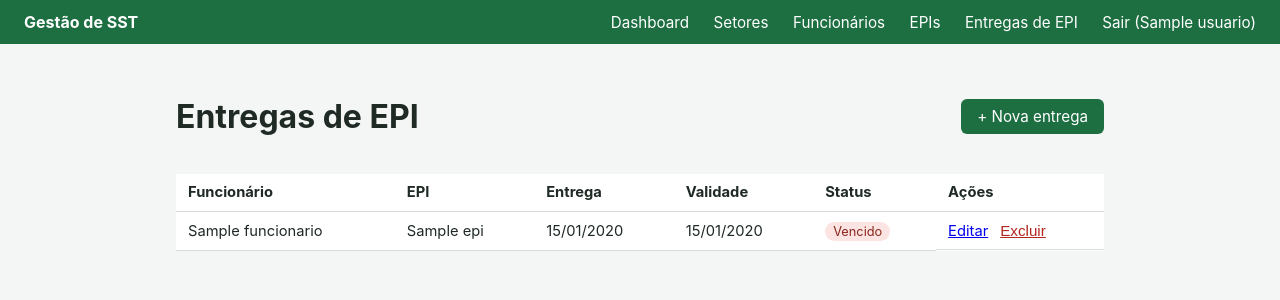
After one commit to wrafael2000/wrafael2000, a Flask app: page /entregas-epi/ in a window 1280 px wide. The commit adds this page. Shown: the top 300 px of the page. Run offline with Flask 3, Linux system fonts and the light colour scheme; a user stored in the database is signed in; tables that the repository leaves empty hold one stand-in row (values such as "Sample post").

Commit message:
Fase 2: controle de EPIs (catálogo, entregas e alertas de vencimento)
Adiciona o catálogo de EPIs (nome, CA, vida útil), o registro de
entregas a funcionários com cálculo automático de validade, status
por entrega (válido/vencendo/vencido) e contadores de alerta no
dashboard.

Co-Authored-By: Claude Sonnet 5 <noreply@anthropic.com>
Claude-Session: https://claude.ai/code/session_018bgF5UdVB616nZafcTs6Nv

```diff
--- a/app/__init__.py
+++ b/app/__init__.py
@@ -20,6 +20,8 @@ def create_app(config_class=Config):
         from . import models  # noqa: F401  (garante que os models sejam registrados)
         from .cli import registrar_comandos
         from .routes.auth import auth_bp
+        from .routes.entregas_epi import entregas_epi_bp
+        from .routes.epis import epis_bp
         from .routes.funcionarios import funcionarios_bp
         from .routes.main import main_bp
         from .routes.setores import setores_bp
@@ -28,6 +30,8 @@ def create_app(config_class=Config):
         app.register_blueprint(auth_bp)
         app.register_blueprint(setores_bp)
         app.register_blueprint(funcionarios_bp)
+        app.register_blueprint(epis_bp)
+        app.register_blueprint(entregas_epi_bp)
 
         registrar_comandos(app)
 
--- a/app/models/__init__.py
+++ b/app/models/__init__.py
@@ -1,5 +1,7 @@
+from .entrega_epi import EntregaEpi
+from .epi import Epi
 from .funcionario import Funcionario
 from .setor import Setor
 from .usuario import Usuario
 
-__all__ = ["Usuario", "Setor", "Funcionario"]
+__all__ = ["Usuario", "Setor", "Funcionario", "Epi", "EntregaEpi"]
--- /dev/null
+++ b/app/models/entrega_epi.py
@@ -0,0 +1,43 @@
+from datetime import date, timedelta
+
+from ..extensions import db
+
+
+class EntregaEpi(db.Model):
+    """Registro de entrega de um EPI a um funcionário."""
+
+    __tablename__ = "entregas_epi"
+
+    id = db.Column(db.Integer, primary_key=True)
+    data_entrega = db.Column(db.Date, nullable=False, default=date.today)
+    data_validade = db.Column(db.Date)  # calculada a partir do EPI.validade_dias
+    quantidade = db.Column(db.Integer, nullable=False, default=1)
+    observacao = db.Column(db.String(255))
+
+    funcionario_id = db.Column(db.Integer, db.ForeignKey("funcionarios.id"), nullable=False)
+    funcionario = db.relationship("Funcionario")
+
+    epi_id = db.Column(db.Integer, db.ForeignKey("epis.id"), nullable=False)
+    epi = db.relationship("Epi", back_populates="entregas")
+
+    DIAS_ALERTA_VENCIMENTO = 30
+
+    def calcular_validade(self):
+        if self.epi and self.epi.validade_dias and self.data_entrega:
+            self.data_validade = self.data_entrega + timedelta(days=self.epi.validade_dias)
+        else:
+            self.data_validade = None
+
+    @property
+    def status(self):
+        if not self.data_validade:
+            return "sem_validade"
+        hoje = date.today()
+        if self.data_validade < hoje:
+            return "vencido"
+        if self.data_validade <= hoje + timedelta(days=self.DIAS_ALERTA_VENCIMENTO):
+            return "vencendo"
+        return "valido"
+
+    def __repr__(self):
+        return f"<EntregaEpi {self.epi_id} -> {self.funcionario_id}>"
--- /dev/null
+++ b/app/routes/entregas_epi.py
@@ -0,0 +1,74 @@
+from flask import Blueprint, flash, redirect, render_template, url_for
+from flask_login import login_required
+
+from ..extensions import db
+from ..forms import EntregaEpiForm
+from ..models import EntregaEpi, Epi, Funcionario
+
+entregas_epi_bp = Blueprint("entregas_epi", __name__, url_prefix="/entregas-epi")
+
+
+def _preencher_selects(form):
+    form.funcionario_id.choices = [
+        (f.id, f.nome) for f in Funcionario.query.filter_by(ativo=True).order_by(Funcionario.nome).all()
+    ]
+    form.epi_id.choices = [(e.id, e.nome) for e in Epi.query.order_by(Epi.nome).all()]
+
+
+@entregas_epi_bp.route("/")
+@login_required
+def listar():
+    entregas = EntregaEpi.query.order_by(EntregaEpi.data_entrega.desc()).all()
+    return render_template("entregas_epi/listar.html", entregas=entregas)
+
+
+@entregas_epi_bp.route("/nova", methods=["GET", "POST"])
+@login_required
+def nova():
+    form = EntregaEpiForm()
+    _preencher_selects(form)
+    if form.validate_on_submit():
+        entrega = EntregaEpi(
+            funcionario_id=form.funcionario_id.data,
+            epi_id=form.epi_id.data,
+            data_entrega=form.data_entrega.data,
+            quantidade=form.quantidade.data,
+            observacao=form.observacao.data,
+        )
+        entrega.epi = Epi.query.get(form.epi_id.data)
+        entrega.calcular_validade()
+        db.session.add(entrega)
+        db.session.commit()
+        flash("Entrega de EPI registrada com sucesso.", "success")
+        return redirect(url_for("entregas_epi.listar"))
+    return render_template("entregas_epi/form.html", form=form, titulo="Nova entrega de EPI")
+
+
+@entregas_epi_bp.route("/<int:entrega_id>/editar", methods=["GET", "POST"])
+@login_required
+def editar(entrega_id):
+    entrega = EntregaEpi.query.get_or_404(entrega_id)
+    form = EntregaEpiForm(obj=entrega)
+    _preencher_selects(form)
+    if form.validate_on_submit():
+        entrega.funcionario_id = form.funcionario_id.data
+        entrega.epi_id = form.epi_id.data
+        entrega.data_entrega = form.data_entrega.data
+        entrega.quantidade = form.quantidade.data
+        entrega.observacao = form.observacao.data
+        entrega.epi = Epi.query.get(form.epi_id.data)
+        entrega.calcular_validade()
+        db.session.commit()
+        flash("Entrega de EPI atualizada com sucesso.", "success")
+        return redirect(url_for("entregas_epi.listar"))
+    return render_template("entregas_epi/form.html", form=form, titulo="Editar entrega de EPI")
+
+
+@entregas_epi_bp.route("/<int:entrega_id>/excluir", methods=["POST"])
+@login_required
+def excluir(entrega_id):
+    entrega = EntregaEpi.query.get_or_404(entrega_id)
+    db.session.delete(entrega)
+    db.session.commit()
+    flash("Entrega removida.", "info")
+    return redirect(url_for("entregas_epi.listar"))
--- a/app/static/css/style.css
+++ b/app/static/css/style.css
@@ -118,12 +118,16 @@ label { font-weight: 600; font-size: 0.9rem; }
 }
 .card-resumo .numero { display: block; font-size: 2rem; font-weight: 700; color: var(--cor-primaria); }
 .card-resumo .rotulo { color: #5a6b62; font-size: 0.9rem; }
+.card-resumo-alerta .numero { color: #7a5a00; }
+.card-resumo-perigo .numero { color: #b3261e; }
 
 .dica { color: #5a6b62; }
 
 .badge { padding: 0.15rem 0.5rem; border-radius: 999px; font-size: 0.8rem; }
 .badge-sucesso { background: #e3f3e8; color: var(--cor-primaria-escura); }
 .badge-neutro { background: #eceeed; color: #5a6b62; }
+.badge-alerta { background: #fff4d6; color: #7a5a00; }
+.badge-perigo { background: #fbe4e2; color: #8c261e; }
 
 .alert { padding: 0.6rem 0.9rem; border-radius: 6px; margin-bottom: 1rem; font-size: 0.9rem; }
 .alert-success { background: #e3f3e8; color: #14512f; }
--- a/app/templates/base.html
+++ b/app/templates/base.html
@@ -14,6 +14,8 @@
       <a href="{{ url_for('main.dashboard') }}">Dashboard</a>
       <a href="{{ url_for('setores.listar') }}">Setores</a>
       <a href="{{ url_for('funcionarios.listar') }}">Funcionários</a>
+      <a href="{{ url_for('epis.listar') }}">EPIs</a>
+      <a href="{{ url_for('entregas_epi.listar') }}">Entregas de EPI</a>
       <a href="{{ url_for('auth.logout') }}">Sair ({{ current_user.nome }})</a>
     </div>
   </nav>
--- /dev/null
+++ b/app/templates/entregas_epi/listar.html
@@ -0,0 +1,51 @@
+{% extends "base.html" %}
+{% block titulo %}Entregas de EPI - Gestão de SST{% endblock %}
+{% block conteudo %}
+<div class="cabecalho-pagina">
+  <h1>Entregas de EPI</h1>
+  <a href="{{ url_for('entregas_epi.nova') }}" class="botao">+ Nova entrega</a>
+</div>
+
+<table class="tabela">
+  <thead>
+    <tr>
+      <th>Funcionário</th>
+      <th>EPI</th>
+      <th>Entrega</th>
+      <th>Validade</th>
+      <th>Status</th>
+      <th>Ações</th>
+    </tr>
+  </thead>
+  <tbody>
+    {% for entrega in entregas %}
+    <tr>
+      <td>{{ entrega.funcionario.nome }}</td>
+      <td>{{ entrega.epi.nome }}</td>
+      <td>{{ entrega.data_entrega.strftime("%d/%m/%Y") }}</td>
+      <td>{{ entrega.data_validade.strftime("%d/%m/%Y") if entrega.data_validade else "-" }}</td>
+      <td>
+        {% if entrega.status == "vencido" %}
+          <span class="badge badge-perigo">Vencido</span>
+        {% elif entrega.status == "vencendo" %}
+          <span class="badge badge-alerta">Vencendo</span>
+        {% elif entrega.status == "valido" %}
+          <span class="badge badge-sucesso">Válido</span>
+        {% else %}
+          <span class="badge badge-neutro">Sem validade</span>
+        {% endif %}
+      </td>
+      <td class="acoes">
+        <a href="{{ url_for('entregas_epi.editar', entrega_id=entrega.id) }}">Editar</a>
+        <form method="post" action="{{ url_for('entregas_epi.excluir', entrega_id=entrega.id) }}"
+              onsubmit="return confirm('Remover esta entrega?');">
+          <button type="submit" class="link-botao">Excluir</button>
+        </form>
+      </td>
+    </tr>
+    {% else %}
+    <tr><td colspan="6">Nenhuma entrega registrada ainda.</td></tr>
+    {% endfor %}
+  </tbody>
+</table>
+{% endblock %}
```
Also changed, not shown: app/forms.py (+32 -2 lines), app/models/epi.py (added, +19 -0 lines), app/routes/epis.py (added, +57 -0 lines), app/routes/main.py (+13 -1 lines), app/templates/dashboard.html (+9 -2 lines), app/templates/entregas_epi/form.html (added, +34 -0 lines), app/templates/epis/form.html (added, +25 -0 lines), app/templates/epis/listar.html (added, +37 -0 lines), README.md.
